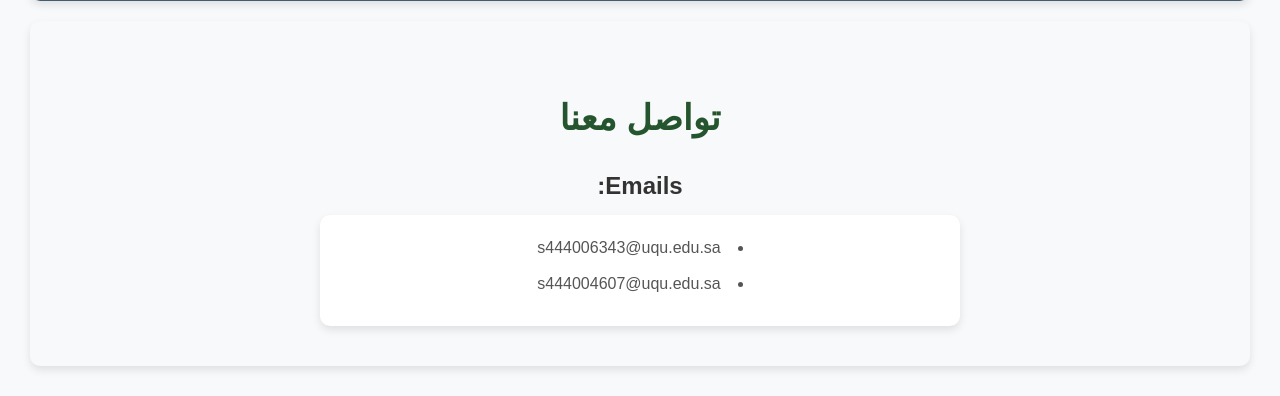
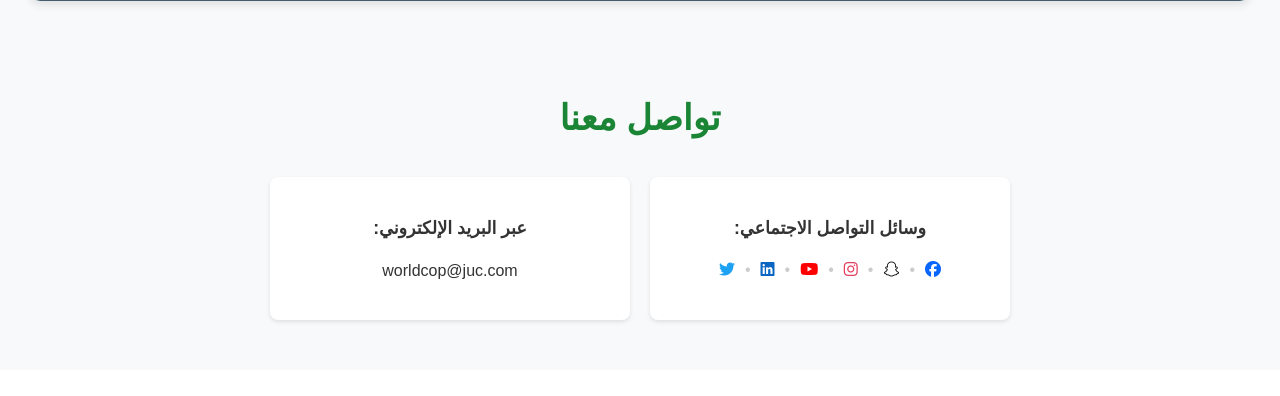
Before and after one commit to yazeex/stadium_story, a PHP site: page /about.html in a window 1280 px wide. Shown: the part 891-1287 px from the top of the page. After the commit the page ends 1215 px from the top, so only its background shows below. Run offline with PHP 8.4, Linux system fonts and the light colour scheme.

Commit message:
the last project

```diff
--- a/about.css
+++ b/about.css
@@ -83,7 +81,7 @@ body {
 
 .hero ol,
 #contact ul {
-    list-style: inside; /* Ensures markers (numbers or bullets) are inside the container */
+    list-style: inside;
     padding: 0;
     margin: 0 auto;
     max-width: 600px;
@@ -104,35 +102,80 @@ body {
     color: #555;
 }
 
-#contact ul {
-    list-style-type: disc; /* Ensures unordered list displays bullets */
+/* Updated Contact Section Styles */
+#contact {
+    padding: 40px 20px;
+    max-width: 1200px;
+    margin: 0 auto;
 }
 
-#contact ul li {
-    margin-bottom: 10px;
-    font-size: 1em;
-    color: #555;
+#contact h2 {
+    color: #1B8536;
+    text-align: center;
+    margin-bottom: 30px;
+    font-size: 2.2em;
 }
 
+.contact-cards {
+    display: flex;
+    justify-content: center;
+    gap: 20px;
+    flex-wrap: wrap;
+}
 
-/* Contact Section */
-#contact {
-    background: #f8f9fa;
-    padding: 40px 20px;
-    margin: 20px;
-    border-radius: 10px;
-    box-shadow: 0 4px 8px rgba(0, 0, 0, 0.1);
+.contact-card {
+    background: white;
+    padding: 20px 30px;
+    border-radius: 8px;
+    box-shadow: 0 2px 4px rgba(0,0,0,0.1);
+    min-width: 300px;
     text-align: center;
 }
 
-#contact h2 {
-    font-size: 2.2em;
-    margin-bottom: 20px;
-    color: #25552e;
+.contact-card h3 {
+    color: #333;
+    margin-bottom: 15px;
+    font-size: 1.1em;
 }
 
-#contact h1 {
-    font-size: 1.5em;
-    color: #333;
-    margin-bottom: 10px;
+.social-links {
+    display: flex;
+    align-items: center;
+    justify-content: center;
+    gap: 5px;
 }
+
+.social-link {
+    color: inherit;
+    text-decoration: none;
+    transition: transform 0.2s;
+}
+
+.social-link:hover {
+    transform: scale(1.1);
+}
+
+.dot {
+    color: #ccc;
+    margin: 0 5px;
+}
+
+/* Social Media Icon Colors */
+.fa-facebook { color: #0866FF; }
+.fa-snapchat { color: #000000; }
+.fa-instagram { color: #E4405F; }
+.fa-youtube { color: #FF0000; }
+.fa-linkedin { color: #0A66C2; }
+.fa-twitter { color: #1DA1F2; }
+
+@media (max-width: 1200px) {
+    .contact-cards {
+        flex-direction: column;
+        align-items: center;
+    }
+
+    .contact-card {
+        width: 100%;
+        max-width: 500px;
+    }
+}
--- a/about.html
+++ b/about.html
@@ -6,6 +6,7 @@
         <link rel="icon" type="image/png" href="Stadium Story.png">
         <meta name="viewport" content="width=device-width, initial-scale=1.0">
         <link rel="stylesheet" type="text/css" href="about.css">
+        <link rel="stylesheet" href="https://cdnjs.cloudflare.com/ajax/libs/font-awesome/6.5.1/css/all.min.css">
     </head>
     <body>
         <header dir="ltr">
@@ -49,12 +50,30 @@
             </section>
 
             <section id="contact">
-                <h2>تواصل معنا</h2>
-                <h1>Emails:</h1>
-                <ul>
-                    <li>s444006343@uqu.edu.sa</li>
-                    <li>s444004607@uqu.edu.sa</li>
-                </ul>
+                <h2 style="color: #1B8536; text-align: center; margin-bottom: 30px;">تواصل معنا</h2>
+
+                <div class="contact-cards">
+                    <div class="contact-card">
+                        <h3>وسائل التواصل الاجتماعي:</h3>
+                        <div class="social-links">
+                            <a href="#" class="social-link"><i class="fab fa-facebook"></i></a>
+                            <span class="dot">•</span>
+                            <a href="#" class="social-link"><i class="fab fa-snapchat"></i></a>
+                            <span class="dot">•</span>
+                            <a href="#" class="social-link"><i class="fab fa-instagram"></i></a>
+                            <span class="dot">•</span>
+                            <a href="#" class="social-link"><i class="fab fa-youtube"></i></a>
+                            <span class="dot">•</span>
+                            <a href="#" class="social-link"><i class="fab fa-linkedin"></i></a>
+                            <span class="dot">•</span>
+                            <a href="#" class="social-link"><i class="fab fa-twitter"></i></a>
+                        </div>
+                    </div>
+                    <div class="contact-card">
+                        <h3>عبر البريد الإلكتروني:</h3>
+                        <p>worldcop@juc.com</p>
+                    </div>
+                </div>
             </section>
         </main>
     </body>
```
Also changed, not shown: other parts of about.css (+12 -14 lines), index.php (+8 -2 lines).
